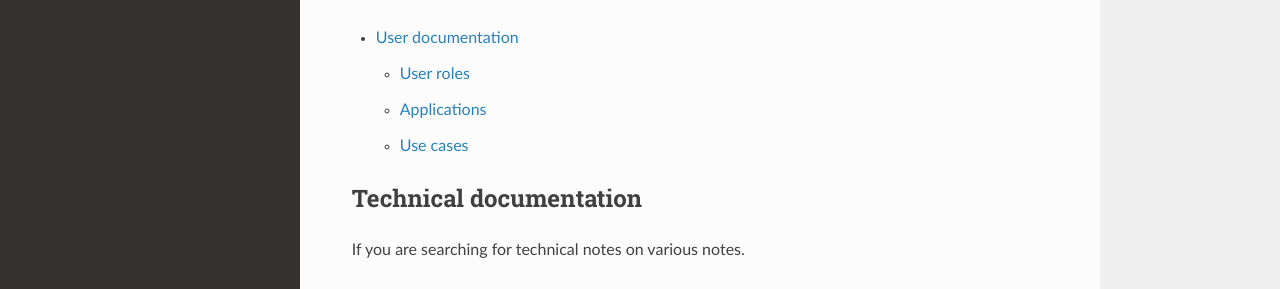
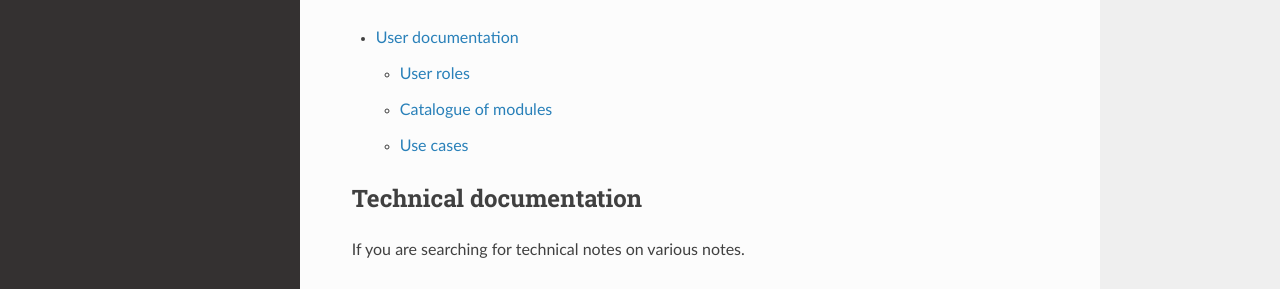
Before and after one commit to deephdc/deep-docs, a Sphinx documentation site: the page built from source/index.rst, in a window 1280 px wide and 900 px high. Shown: the part 275-564 px from the top of the window. Built offline with Sphinx 7.4.7 and the Read the Docs theme 2.0.0, drawn with Linux system fonts in a browser that asks for light colours; pages that are not in the unit, such as notebooks, are missing from menus.

Commit message:
renamed to catalogue

```diff
--- a/source/user/index.rst
+++ b/source/user/index.rst
@@ -16,13 +16,13 @@ Brief description of the user roles and their relation with the usecases and the
    user_roles/role3.rst
 
 
-Applications
+Catalogue of modules
 ------------
 
 .. toctree::
    :maxdepth: 1
 
-   applications/image_classification.rst
+   catalogue/image_classification.rst
 
 
 Use cases
```
Also changed, not shown: source/user/catalogue/image_classification.rst (added).
